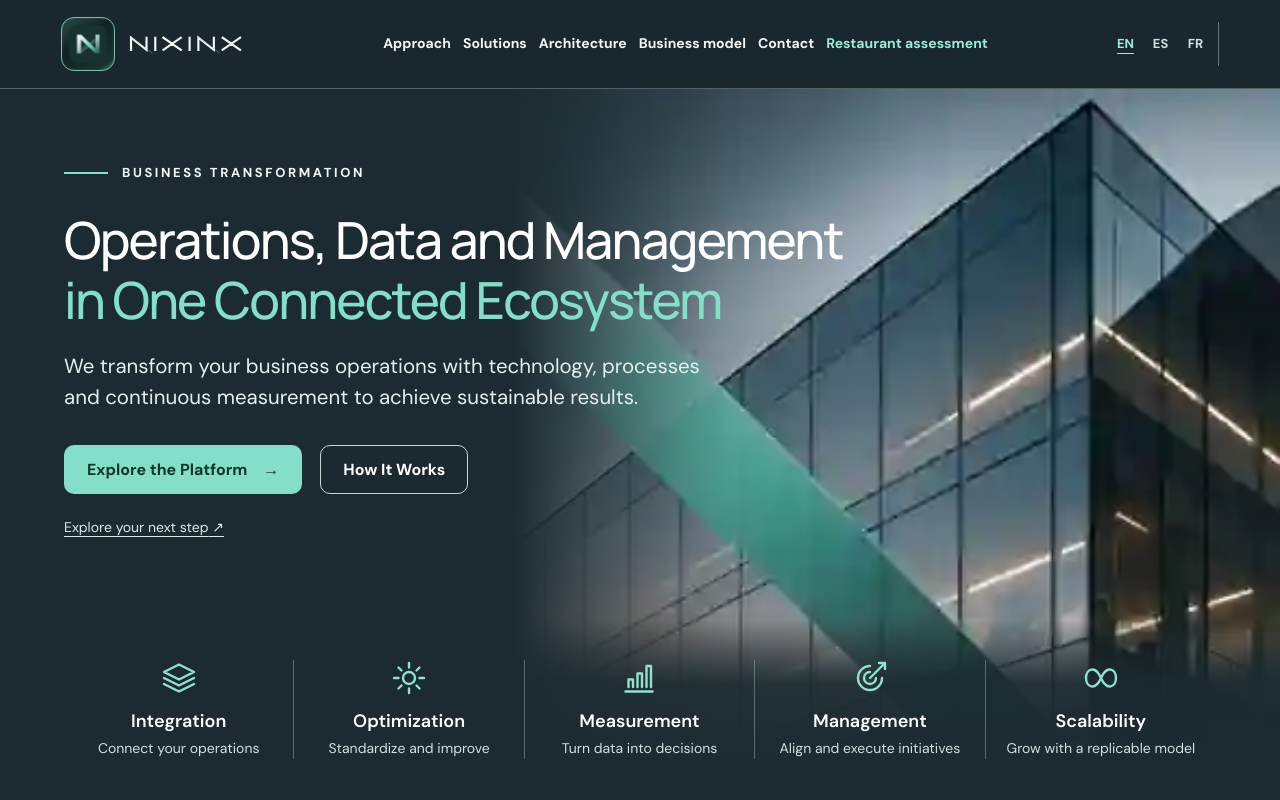
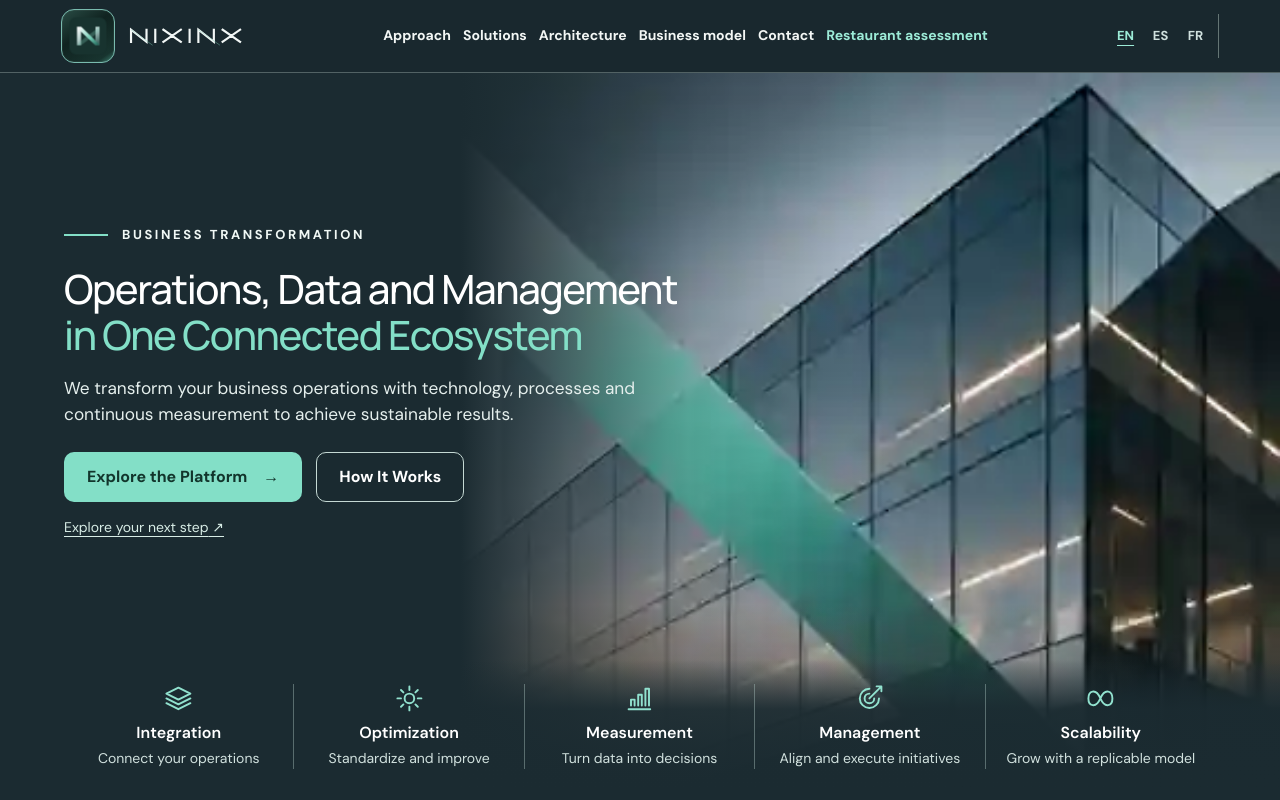
Before and after one commit to NIXINX-Business-Transformation/NIXINX, a Next.js app: page /en in a window 1280 px wide. Shown: the top 800 px of the page. Built offline with nearby package versions, Linux system fonts and the light colour scheme; no server answers.

Commit message:
Fit executive hero at native desktop zoom and preserve facade proportions

```diff
--- a/app/style.css
+++ b/app/style.css
@@ -118,3 +118,35 @@ a:focus-visible,button:focus-visible,input:focus-visible,select:focus-visible,te
 @keyframes section-enter{from{transform:translateY(16px);opacity:.76}to{transform:translateY(0);opacity:1}}
 @keyframes facade-travel{from{background-position:center right}to{background-position:center 45%}}
 @media(prefers-reduced-motion:reduce){html{scroll-behavior:auto}.brand-roll .brand-rotor{display:none;animation:none}.brand-roll .brand-static{display:block}*,*::before,*::after{animation:none!important;transition:none!important}}
+
+/* Desktop: preserve the approved full-width composition at native browser zoom. */
+@media(min-width:1051px){
+ .nav-wrap{max-width:none;width:100%;height:clamp(68px,9vh,88px);padding-inline:clamp(24px,4.8vw,96px);gap:clamp(12px,1.5vw,24px)}
+ .executive-hero{min-height:calc(100svh - clamp(68px,9vh,88px))}
+ .executive-hero .hero-copy{max-width:none;width:100%;padding:clamp(24px,6.5vh,76px) clamp(24px,5vw,96px) 12px;flex:1 0 auto;display:flex;flex-direction:column;justify-content:center;align-items:flex-start}
+ .executive-hero h1{max-width:min(59vw,1050px);font-size:clamp(32px,3.15vw,60px);line-height:1.15;margin:clamp(12px,2.4vh,24px) 0 clamp(12px,2.2vh,22px);overflow-wrap:normal}
+ .executive-hero .hero-lead{max-width:min(49vw,690px);font-size:clamp(17px,1.35vw,23px);line-height:1.5;margin-bottom:0}
+ .executive-hero .hero-actions{margin-top:clamp(16px,3vh,30px);gap:14px}
+ .executive-hero .hero-contact{margin-top:4px}
+ .executive-hero .hero-pillars{max-width:none;padding:clamp(14px,3vh,32px) clamp(24px,5vw,96px) clamp(18px,4vh,40px);margin:0}
+ .hero-pillar{padding:0 10px}
+ .hero-pillar svg{width:clamp(28px,3.6vh,36px);height:clamp(28px,3.6vh,36px);margin-bottom:4px}
+ .hero-pillar strong{font-size:clamp(16px,1.25vw,19px)}
+ .hero-pillar span{font-size:14px}
+ .hero-facade{inset:0 0 0 36%;background-size:100% 100%,100% 100%,auto 100%;background-position:center,center,right center;animation:none}
+}
+@media(min-width:1051px) and (max-height:780px){
+ .executive-hero .hero-copy{padding-top:22px;padding-bottom:4px}
+ .executive-hero h1{font-size:clamp(32px,min(3.15vw,6.4vh),54px);margin:12px 0}
+ .executive-hero .hero-actions{margin-top:14px}
+ .executive-hero .hero-pillars{padding-top:14px;padding-bottom:18px}
+ .executive-hero .hero-contact{min-height:44px}
+}
+@media(min-width:751px) and (max-width:1050px){
+ .executive-hero .hero-copy{padding-top:40px;padding-bottom:20px}
+ .executive-hero h1{font-size:clamp(35px,4.8vw,49px)}
+ .executive-hero .hero-pillars{padding-top:24px;padding-bottom:24px}
+}
+@media(max-width:750px){
+ .hero-facade{left:auto;animation:none}
+}
```
